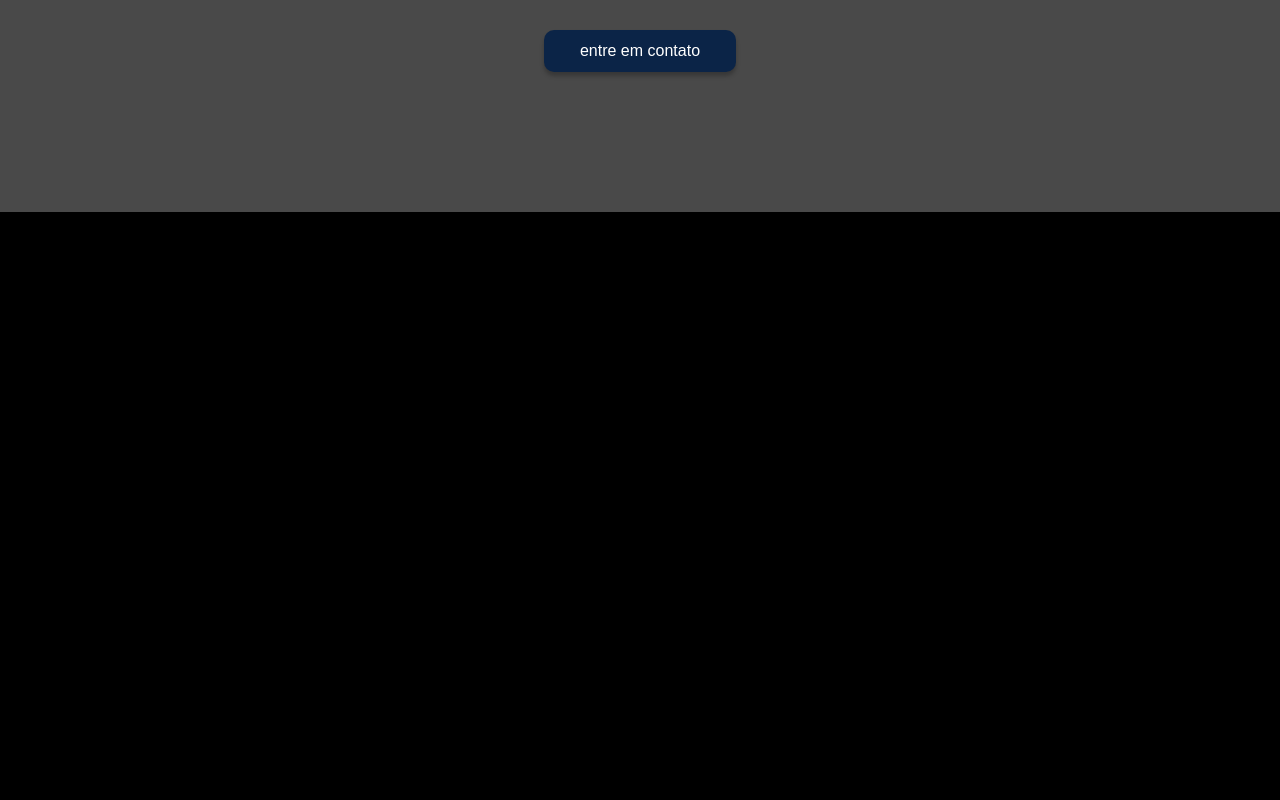
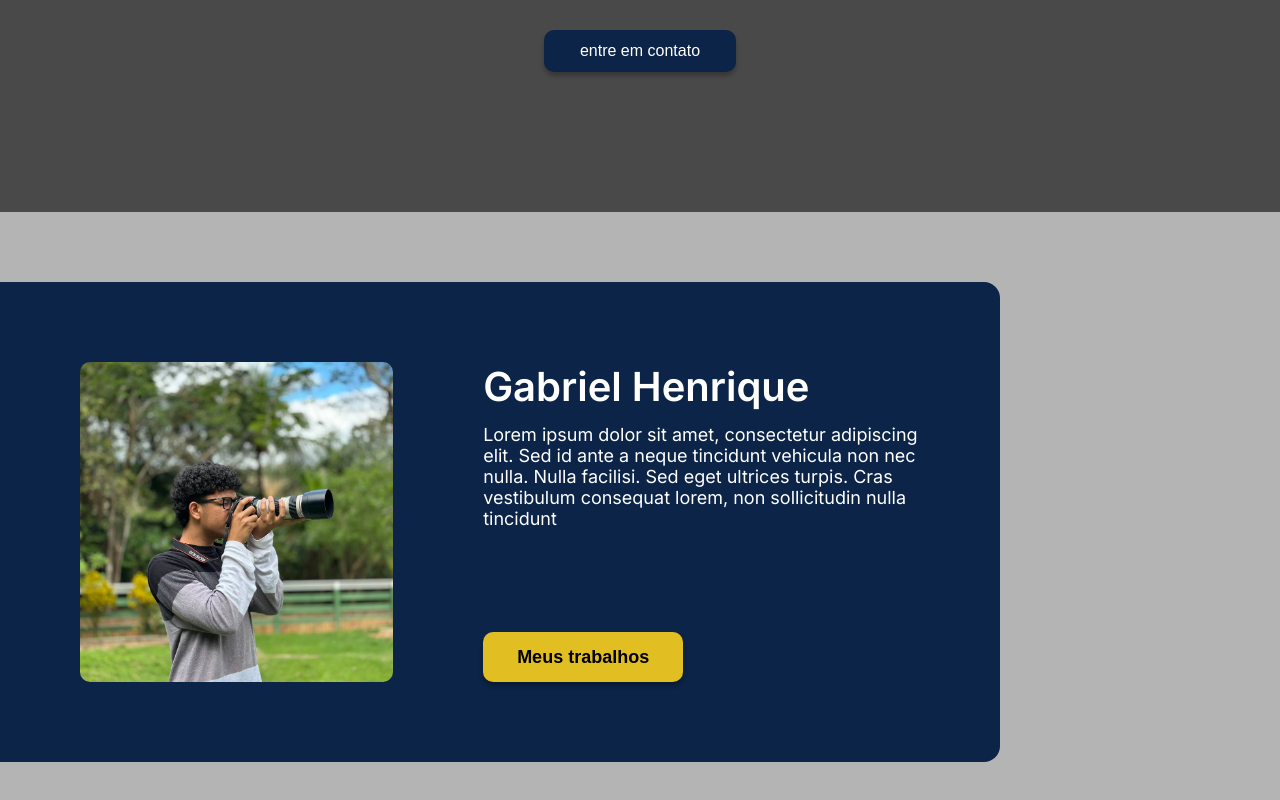
Before and after one commit to Thierrycast/gabriel-portfolio, a Next.js app: page / in a window 1280 px wide. Shown: the part 352-1152 px from the top of the page. Before the commit the page ends 800 px from the top, so only its background shows below. Built offline with nearby package versions, Linux system fonts and the light colour scheme.

Commit message:
feat: criação seção sobre

```diff
--- a/src/app/page.tsx
+++ b/src/app/page.tsx
@@ -4,12 +4,14 @@ import styles from './page.module.css'
 
 import Header from '@/components/Header'
 import FirstSection from '@/components/FirstSection'
+import About from '@/components/About'
 
 export default function Home() {
   return (
       <>
         <Header/>
         <FirstSection/>
+        <About/>
       </>
 
   )
--- /dev/null
+++ b/src/components/About/About.module.scss
@@ -0,0 +1,66 @@
+.about_container{
+
+    background-color: #B4B4B4;
+    width: 100%;
+
+    padding: 7rem 0;
+
+
+}
+
+.about_wrap{
+
+        display: flex;
+        padding: 8rem;
+        gap: 9rem;
+
+        background-color: #0B2447;
+        width: 100rem;
+
+        border-bottom-right-radius: 1.6rem;
+        border-top-right-radius: 1.6rem;
+
+        img{
+            height: 32rem;
+
+            border-radius: 1rem;
+        }
+
+        div{
+            display: flex;
+            flex-direction: column;
+            justify-content: space-between;
+
+            div{
+                display: flex;
+                gap: 1.3rem;
+                flex-direction: column;
+                h1{
+                    color: #ffffff;
+                    font-size: 4rem;
+                    font-weight: 600;
+                }
+
+                p{
+                    color: #ffffff;
+                    font-size: 1.8rem;
+                    font-weight: 400;
+                }
+            }
+
+
+
+            button{
+                height: 5rem;
+                width: 20rem;
+                background-color: #e1be22;
+                border: none;
+                border-radius: 1rem;
+                box-shadow: 0px 4px 4px #00000040;
+
+                font-size: 1.8rem;
+                font-weight: 700;
+
+            }
+        }
+}
--- /dev/null
+++ b/src/components/About/index.tsx
@@ -0,0 +1,20 @@
+import style from './About.module.scss'
+
+export default function About() {
+
+    return(
+        <div className={style.about_container}>
+           <div className={style.about_wrap}>
+            <img src="/images/profile.jpeg" alt="foto de perfil" />
+            <div>
+                <div>
+                <h1>Gabriel Henrique</h1>
+                <p>Lorem ipsum dolor sit amet, consectetur adipiscing elit. Sed id ante a neque tincidunt vehicula non nec nulla. Nulla facilisi. Sed eget ultrices turpis. Cras vestibulum consequat lorem, non sollicitudin nulla tincidunt</p>
+                </div>
+
+                <button>Meus trabalhos</button>
+            </div>
+           </div>
+        </div>
+    )
+}
```
Also changed, not shown: public/images/home.jpeg, public/images/profile.jpeg (added).
